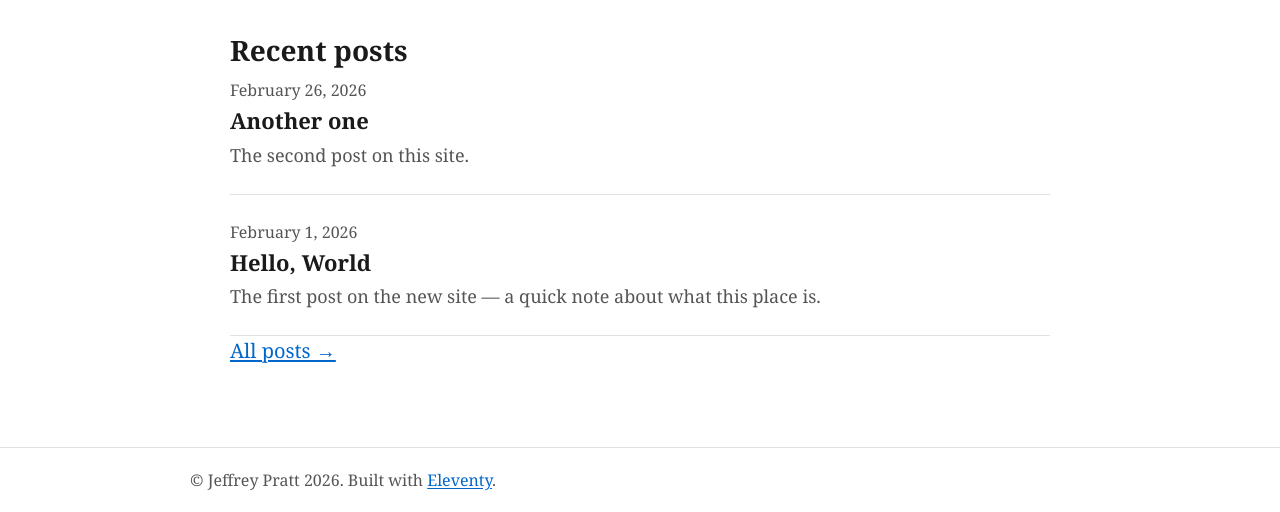
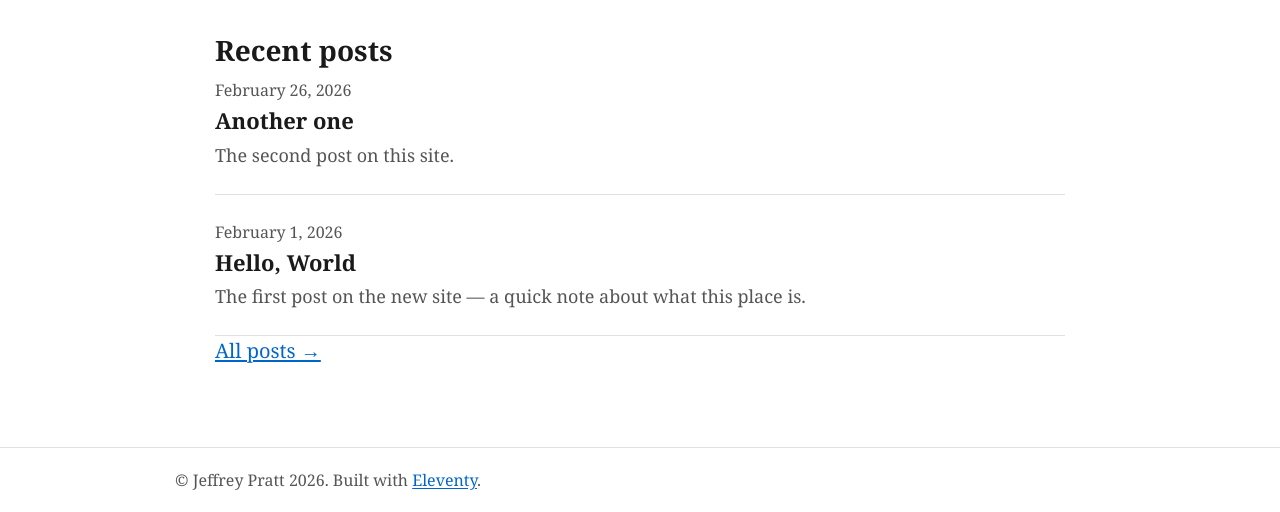
Before and after one commit to clementi/jeffneedsakidney.org, an Eleventy site: page src/index.njk in a window 1280 px wide. Shown: the part 288-800 px from the top of the page. Built offline with nearby package versions, Linux system fonts and the light colour scheme; Eleventy itself is replaced by a stand-in of ours; files that its build step writes are made by us from their sources; a web font is replaced by a local one; what markdown-it-attrs, markdown-it-katex would draw is missing.

Commit message:
Set max-width to 93rem

```diff
--- a/src/css/main.css
+++ b/src/css/main.css
@@ -84,7 +84,7 @@
   --color-tag-text:   #0055aa;
 
   /* 1rem = 10px (62.5% of 16px browser default) */
-  --max-width:    90rem;  /* 900px */
+  --max-width:    93rem;  /* 900px */
   --spacing-sm:   1rem;   /*  10px */
   --spacing-md:   2rem;   /*  20px */
   --spacing-lg:   4rem;   /*  40px */
```
